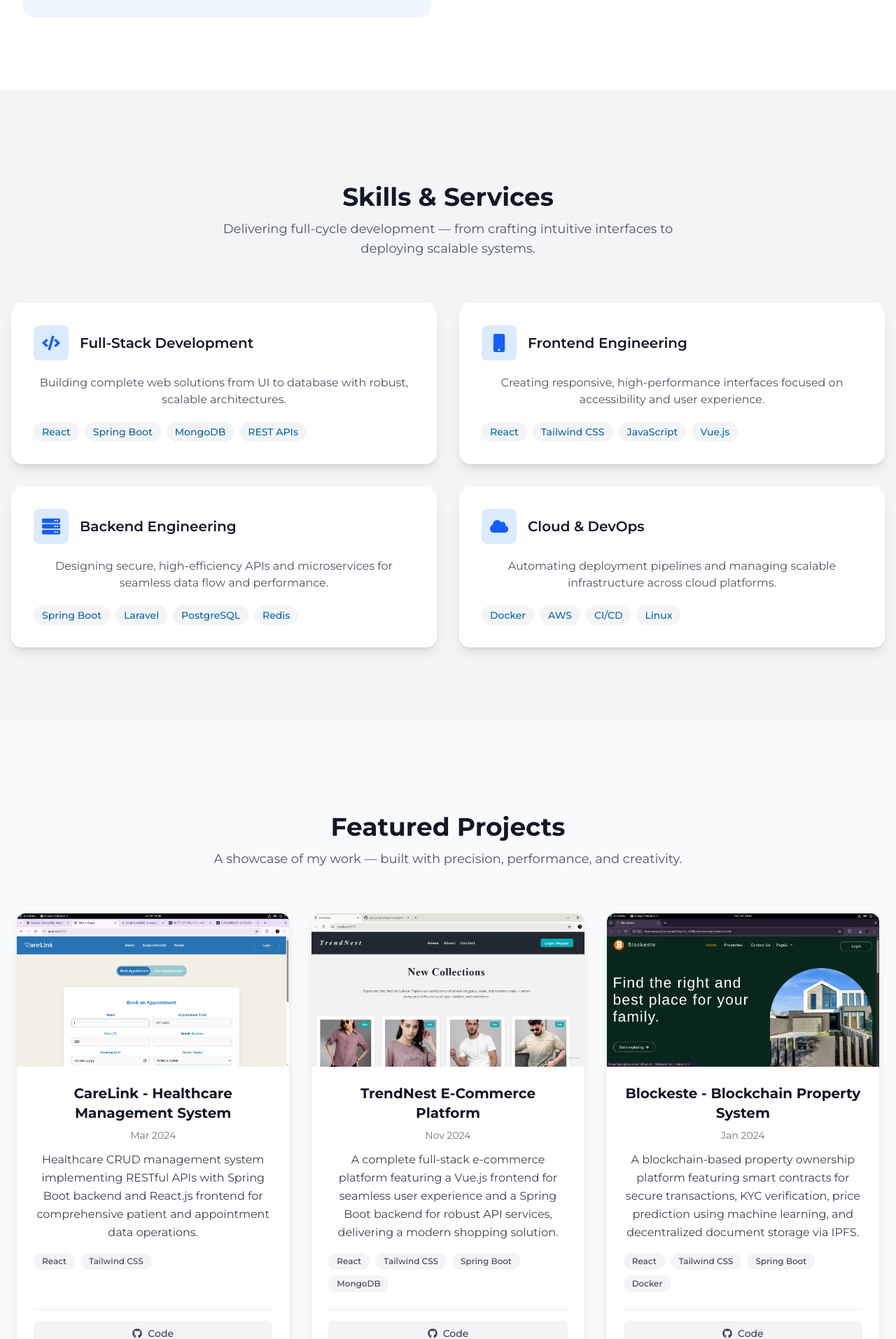
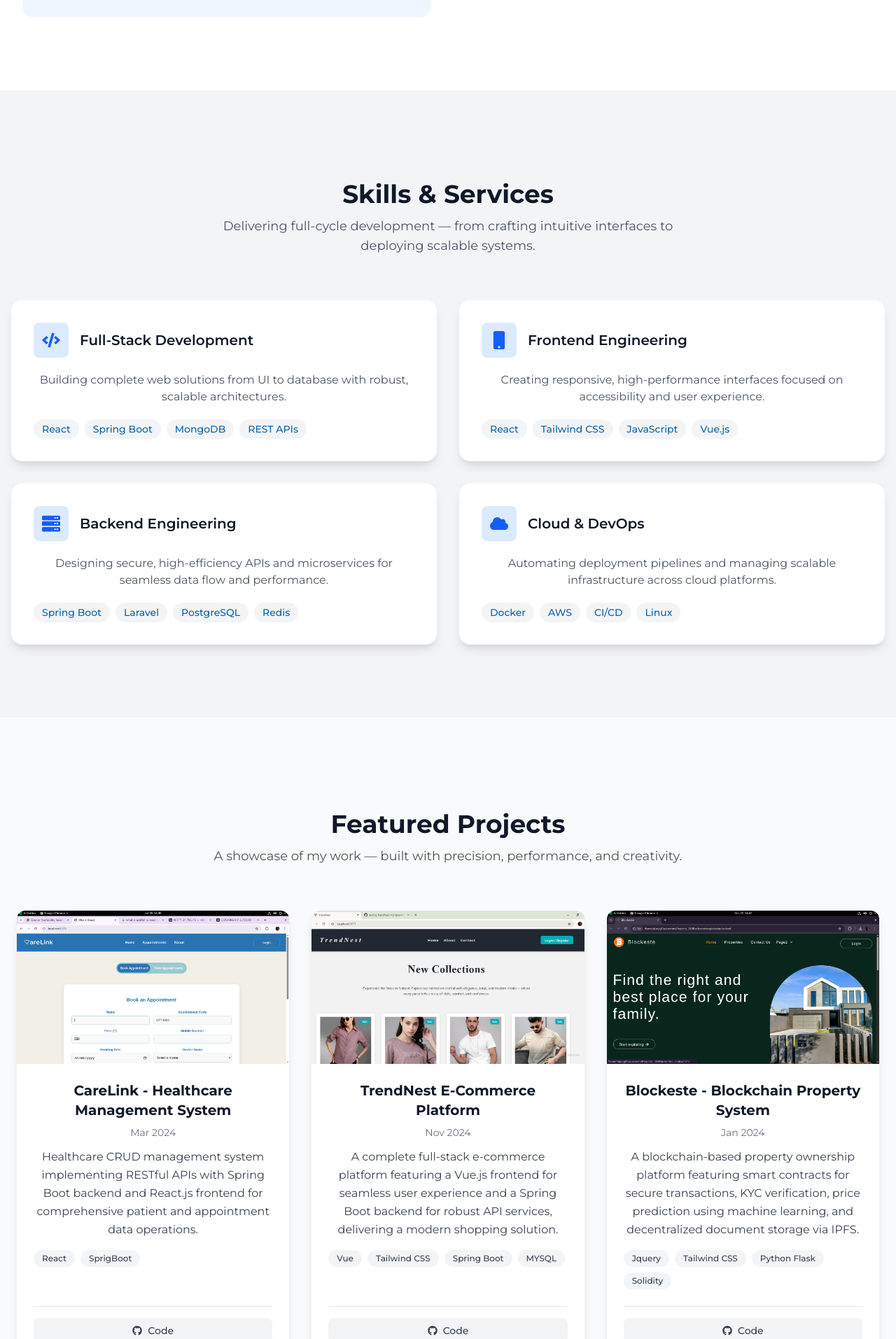
Before and after one commit to Alan-P-J/React_Tailwind_Portfolio_Demo, a React (Vite) app: page / in a window 1280 px wide. Shown: the part 1567-3480 px from the top of the page at 70% size. Built offline with nearby package versions, Linux system fonts and the light colour scheme; a web font is replaced by a local one.

Commit message:
Intersection Observer bug fix while scrolling

```diff
--- a/src/App.jsx
+++ b/src/App.jsx
@@ -46,6 +46,7 @@ useEffect(() => {
   const observer = new IntersectionObserver(
     (entries) => {
       entries.forEach((entry) => {
+
         console.log("Observing section:", entry.target.id, "isIntersecting:", entry.isIntersecting);
         if (entry.isIntersecting) {
           setActiveSection(entry.target.id);
@@ -54,7 +55,8 @@ useEffect(() => {
       });
     },
     {
-      threshold: 0.4,
+
+      threshold: 0.2,// 50% of section must be visible
     }
   );
    Object.values(sectionRefs).forEach((ref) => {
--- a/src/components/Header.jsx
+++ b/src/components/Header.jsx
@@ -61,7 +61,10 @@ const toggleDarkMode = () => {
 >
       <header className="flex justify-between p-4">
         {/* home, about, projects, contact links */}
-         <button className="p-2 text-white rounded-md cursor-pointer md:justify-self-start top-4 left-4 dark:text-black md:hidden max-md:flex" onClick={() => setMenuOpen(!menuOpen)}>
+        <button
+          className="p-2 text-white rounded-md cursor-pointer md:justify-self-start top-4 left-4 dark:text-black md:hidden max-md:flex"
+          onClick={() => setMenuOpen(!menuOpen)}
+        >
       <div className="relative w-6 h-6">
   {/* Close (X) icon */}
   <IoCloseOutline
--- a/src/components/Hero.jsx
+++ b/src/components/Hero.jsx
@@ -49,7 +49,7 @@ const ScrollToEmail = () => {
           Building digital experiences with modern web technologies.
           Specializing in React, Springboot, and cloud-native applications.
         </p>
-      <div className="flex gap-5 text-sm buttons md:text-base">
+      <div className="flex justify-center gap-5 text-sm md:justify-normal buttons md:text-base">
         <button
           onClick={scrollToProjects}
           className="projects relative overflow-hidden flex duration-500 items-center gap-2 px-8 py-3 font-semibold text-[#0767ac] border border-[#0767ac] rounded-lg cursor-pointer transition-all  lg:mx-0 max-md:mb-7.5 group"
--- a/src/components/Projects.jsx
+++ b/src/components/Projects.jsx
@@ -16,7 +16,7 @@ const Projects = forwardRef((props, ref) => {
 
       ],
       techStack: {
-        frontend: [{ icon: SiReact, name: "React" }, { icon: SiTailwindcss, name: "Tailwind CSS" }],
+        frontend: [{ icon: SiReact, name: "React" }, { icon: SiSpringboot, name: "SprigBoot" }],
       },
       liveDemo: "https://weather.alanj.dev",
       sourceCode: "https://github.com/Alan-P-J/CareLink-using-Spring-boot",
@@ -32,8 +32,8 @@ const Projects = forwardRef((props, ref) => {
 
       ],
       techStack: {
-        frontend: [{ icon: SiReact, name: "React" }, { icon: SiTailwindcss, name: "Tailwind CSS" }],
-        backend: [{ icon: SiSpringboot, name: "Spring Boot" }, { icon: SiMongodb, name: "MongoDB" }],
+        frontend: [{ icon: SiReact, name: "Vue" }, { icon: SiTailwindcss, name: "Tailwind CSS" }],
+        backend: [{ icon: SiSpringboot, name: "Spring Boot" }, { icon: SiMongodb, name: "MYSQL" }],
       },
       liveDemo: "https://ecommerce-demo.alanj.dev",
       sourceCode: "https://github.com/Alan-P-J/TrendNest-full-code",
@@ -49,8 +49,8 @@ const Projects = forwardRef((props, ref) => {
 
       ],
       techStack: {
-        frontend: [{ icon: SiReact, name: "React" }, { icon: SiTailwindcss, name: "Tailwind CSS" }],
-        backend: [{ icon: SiSpringboot, name: "Spring Boot" }, { icon: SiDocker, name: "Docker" }],
+        frontend: [{ icon: SiReact, name: "Jquery" }, { icon: SiTailwindcss, name: "Tailwind CSS" }],
+        backend: [{ icon: SiSpringboot, name: "Python Flask" },{ icon: SiSpringboot, name: "Solidity" } ],
       },
       liveDemo: "https://taskmanager.alanj.dev",
       sourceCode: "https://github.com/Alan-P-J/Blockeste",
@@ -73,12 +73,12 @@ const Projects = forwardRef((props, ref) => {
         </div>
 
         {/* Project Grid */}
-        <div className="grid gap-8 md:grid-cols-2 lg:grid-cols-2 xl:grid-cols-3">
-          {projects.map((project) => (
-            <div
-              key={project.id}
-              className="flex flex-col overflow-hidden transition-all duration-300 bg-white rounded-xl shadow-lg hover:shadow-xl dark:bg-gray-800 hover:scale-[1.02]"
-            >
+     <div className="grid grid-cols-1 gap-6 sm:gap-8 md:grid-cols-2 lg:grid-cols-3">
+  {projects.map((project) => (
+    <div
+      key={project.id}
+      className="flex flex-col overflow-hidden transition-all duration-300 bg-white rounded-xl shadow-lg hover:shadow-xl dark:bg-gray-800 hover:scale-[1.02]"
+    >
               {/* Project Image */}
               <div className="relative overflow-hidden aspect-video group">
                 <img
--- a/src/components/Skills.jsx
+++ b/src/components/Skills.jsx
@@ -33,7 +33,7 @@ const SkillsAndServices = forwardRef((props,ref) => {
     <section
     ref={ref}
       id="skills"
-      className="transition-colors duration-300 bg-gray-100 py-26 md:pt-33 dark:bg-gray-900"
+     className="transition-colors duration-300 bg-gray-100 py-[6.5rem] md:pt-[8rem] dark:bg-gray-900"
     >
       <div className="container px-4 mx-auto">
         {/* Header */}
--- a/src/index.css
+++ b/src/index.css
@@ -93,6 +93,7 @@ h1 {
   /* box-shadow: 0 10px 15px -3px rgba(0, 0, 0, 0.1), 0 4px 6px -2px rgba(0, 0, 0, 0.05); */
     box-shadow: 4px 8px 12px rgba(255, 255, 255, 0.1), 0 1px 3px rgba(255, 255, 255, 0.06);
 }
+
 @media (prefers-color-scheme: light) {
   :root {
     color: #213547;
```
Also changed, not shown: 1 other file (tests, documents, lock files or other folders).
